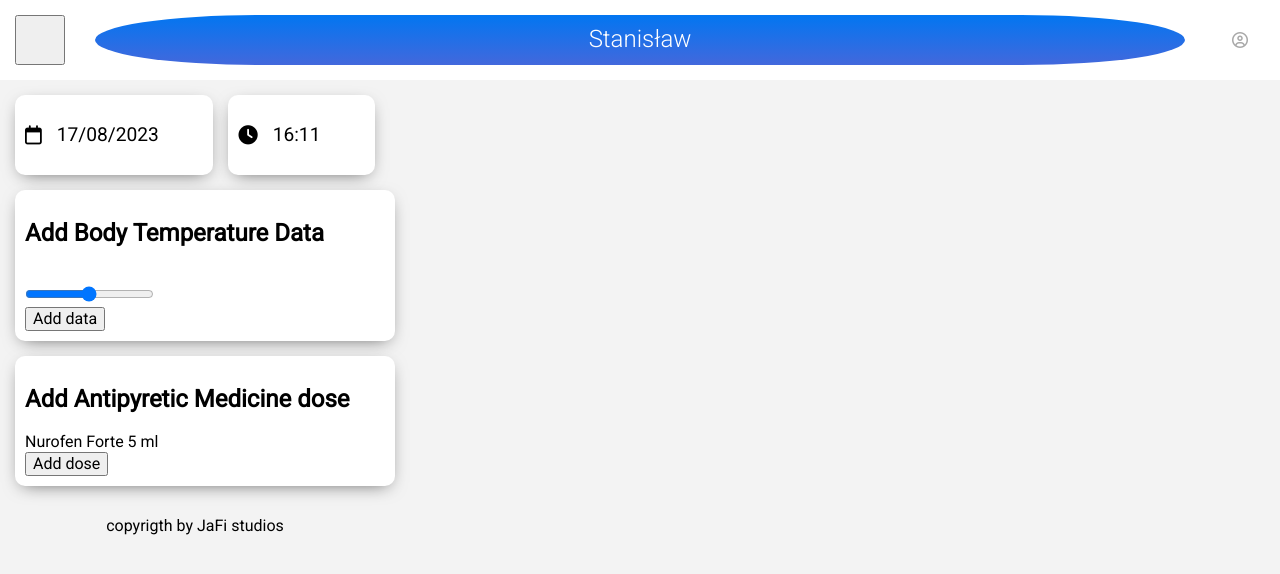
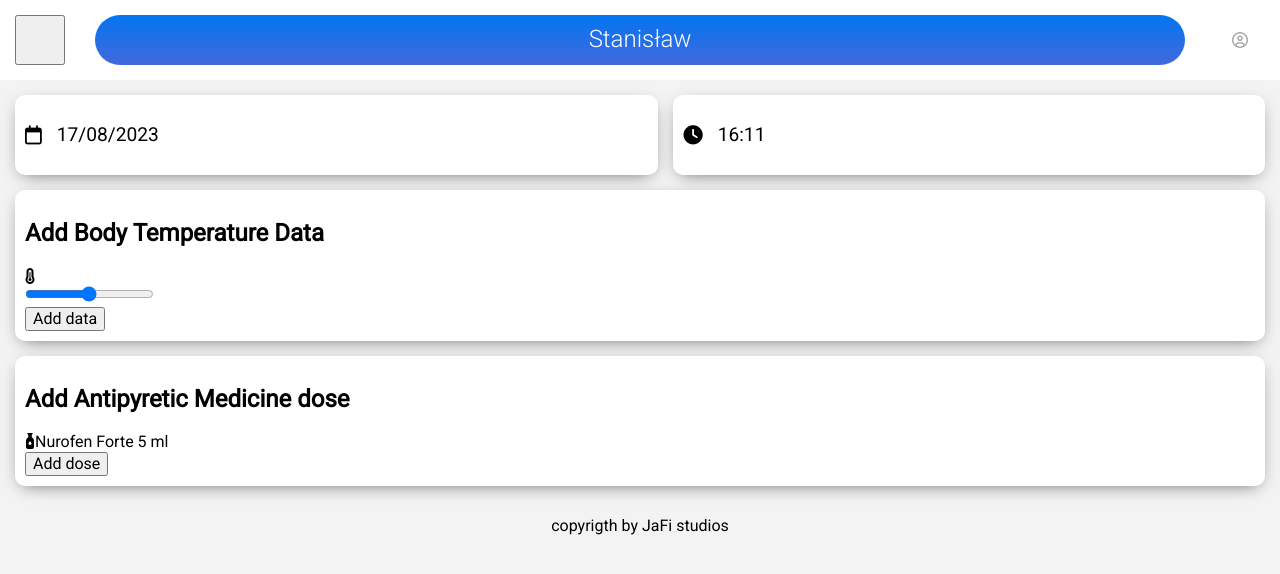
Before and after one commit to JacekFigula/FeverCheck, a React (Vite) app: page / in a window 1280 px wide. Shown: the top 574 px of the page. Built offline with nearby package versions, Linux system fonts and the light colour scheme.

Commit message:
minor changes do DateSet section

```diff
--- a/src/App.jsx
+++ b/src/App.jsx
@@ -12,8 +12,7 @@ function App() {
             <section className="box container addTemp">
                 <h2 className="addTemp__hdl">Add Body Temperature Data</h2>
                 <div className="addTemp__content">
-                    <img src="" alt="" className="addTemp__icon"/>
-                    <div className="addTemp__slidecontainer">
+                    <i className="fa-solid fa-temperature-three-quarters"></i>                    <div className="addTemp__slidecontainer">
                         <input type="range" min="1" max="100" value="50" className="addTemp__slider" id="myRange"/>
                     </div>
                 </div>
@@ -23,7 +22,7 @@ function App() {
                 <h2 className="addMedicine__hdl">Add Antipyretic Medicine dose</h2>
                 <div className="addMedicine__content">
                         <span className="addMedicine__type">
-                            <img src="" alt="" className="addMedicine__icon"/>
+                            <i className="fa-solid fa-bottle-droplet"></i>
                         </span>
                     <span className="addMedicine__product">Nurofen Forte</span>
                     <span className="addMedicine__amount"> 5 ml</span>
--- a/src/Header/Header.scss
+++ b/src/Header/Header.scss
@@ -16,7 +16,8 @@ $header__item__size: 50px;
 
   .header {
     &__childName {
-      border-radius: 15% / 50%;
+      //border-radius: 15% / 50%;
+      border-radius: 25px;
       background: linear-gradient(180deg, rgba(2, 118, 241, 1) 0%, rgba(67, 104, 220, 1) 100%);
       height: $header__item__size;
       width: 100%;
--- a/src/main.scss
+++ b/src/main.scss
@@ -16,8 +16,8 @@ html,body{
   gap: 15px;
 }
 .container{
-  max-width: 360px;
   margin-inline: 15px;
+  //margin-inline: auto;
   //border: 1px red solid
 }
 
```
